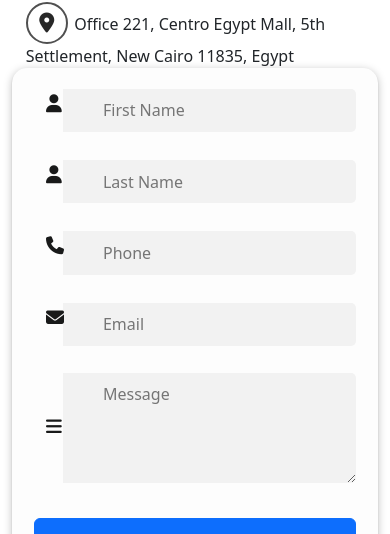
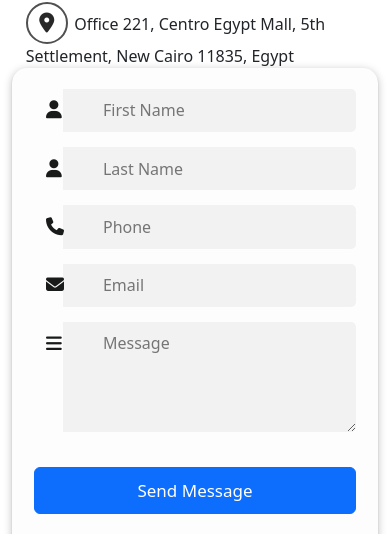
Before and after one commit to moazkandeel/Klickit, a React (Create React App) app: page /Klickit/contact in a window 390 px wide. Shown: the part 690-1224 px from the top of the page. Built offline with nearby package versions, Linux system fonts and the light colour scheme.

Commit message:
Place contact field icons inside their fields

```diff
--- a/src/Component/Contact/contactstyle.css
+++ b/src/Component/Contact/contactstyle.css
@@ -440,6 +440,7 @@ textarea:focus {
         display: flex;
         flex-wrap: nowrap;
         align-items: center;
+        margin-top: 13px;
     }
     .input-group i {
         position: static;
@@ -449,11 +450,19 @@ textarea:focus {
         flex: 0 0 18px;
         z-index: 1;
     }
+    .input-group .pos-1 {
+        align-self: flex-start;
+        margin-top: 13px;
+    }
     .input-group input,
     .input-group textarea {
         flex: 1 1 auto;
         min-width: 0;
         width: auto;
+        margin-top: 0;
+    }
+    .input-group input[name],
+    .input-group textarea[name] {
         margin-left: -30px;
     }
     textarea {
```
